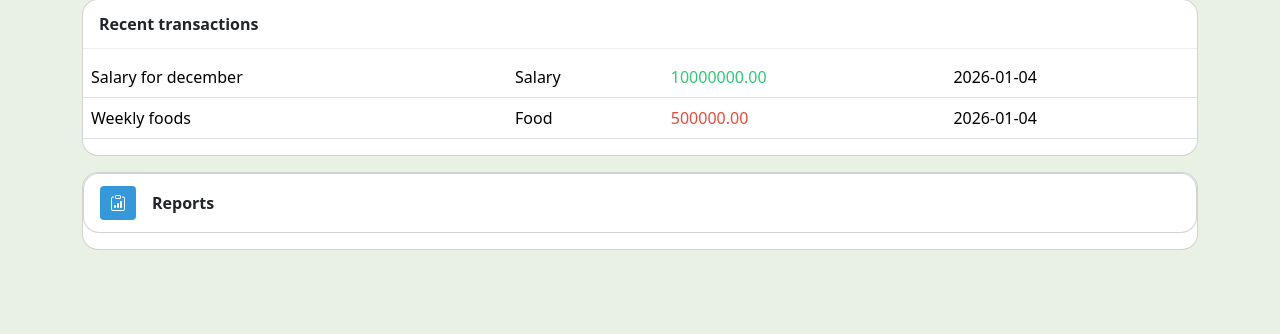
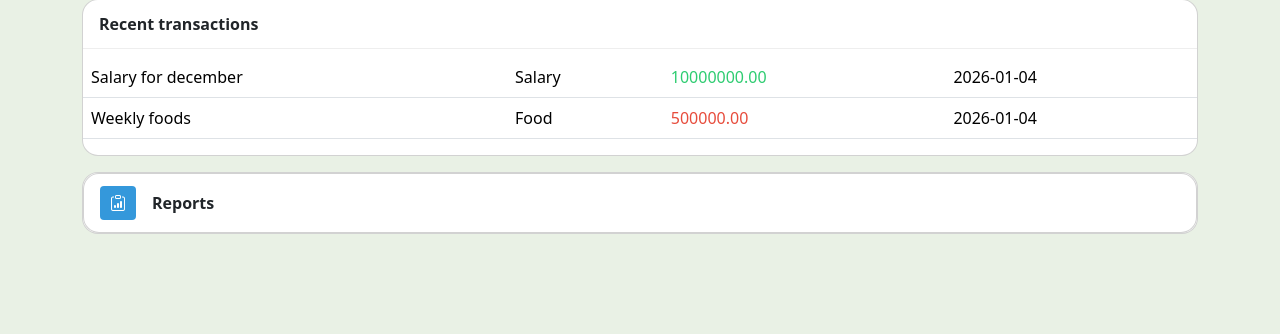
Before and after one commit to Jahongir2109/finance_pm, a Flask app: page / in a window 1280 px wide. Shown: the part 420-754 px from the top of the page. Run offline with Flask 3, Linux system fonts and the light colour scheme; some libraries are stand-ins or nearby versions.

Commit message:
style fixed

```diff
--- a/templates/index.html
+++ b/templates/index.html
@@ -77,8 +77,8 @@
     </table>
 </div>
 
-<div class="card mb-3">
-    <div class="card mb-3">
+<div class="card">
+    <div class="card">
         <a href="{{ url_for('reports') }}" class="text-decoration-none text-dark">
             <div class="action-item">
                 <div class="d-flex align-items-center gap-3">
```
